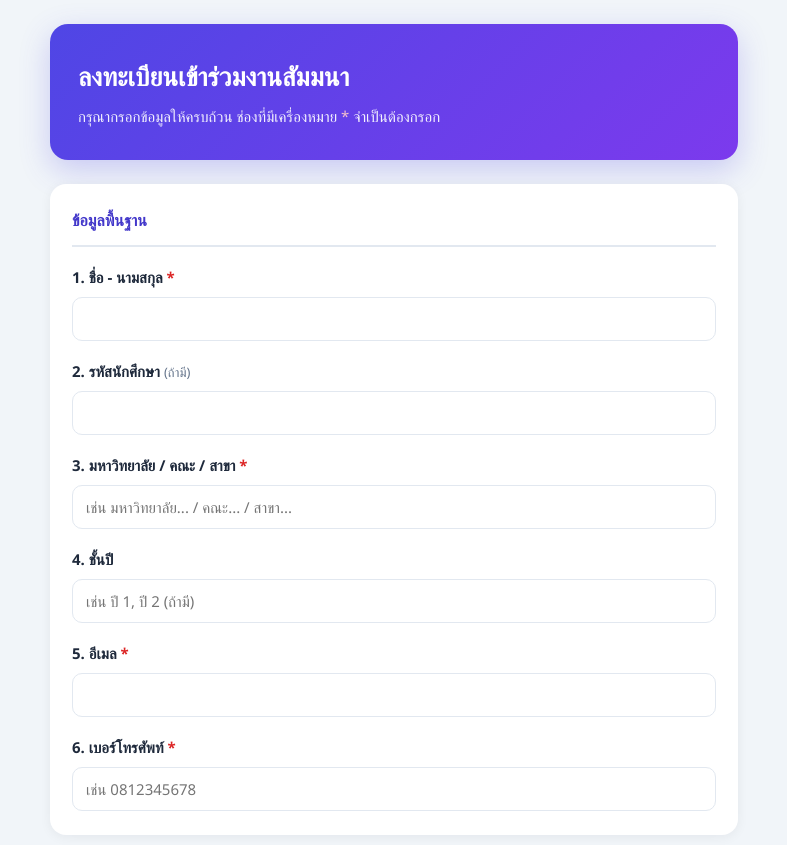
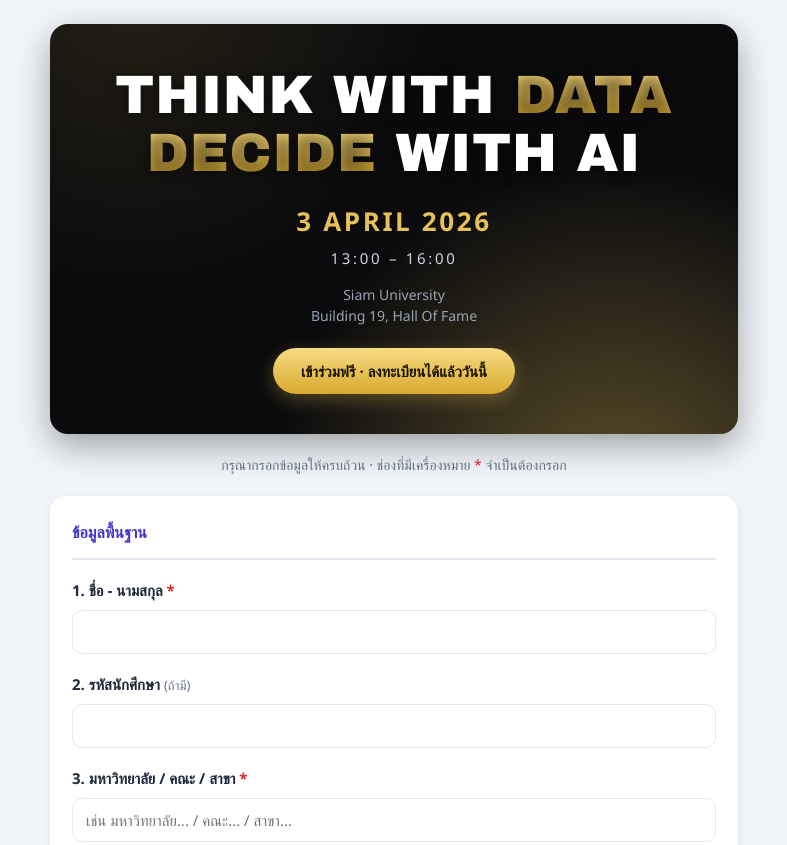
Before and after one commit to Poidon/SMR, a website: page public/index.html in a window 1280 px wide. Shown: the top 845 px of the page, without its empty margins (246-1033 px from the left). Drawn offline with Linux system fonts and the light colour scheme.

Commit message:
Add event hero banner (THINK WITH DATA, DECIDE WITH AI) to form page
Co-Authored-By: Claude Opus 4.8 <noreply@anthropic.com>

```diff
--- a/public/index.html
+++ b/public/index.html
@@ -3,7 +3,7 @@
 <head>
   <meta charset="UTF-8" />
   <meta name="viewport" content="width=device-width, initial-scale=1.0" />
-  <title>ลงทะเบียนเข้าร่วมงานสัมมนา</title>
+  <title>THINK WITH DATA, DECIDE WITH AI — ลงทะเบียน</title>
   <style>
     :root {
       --brand: #4f46e5;
@@ -26,15 +26,37 @@
     }
     .wrap { max-width: 720px; margin: 0 auto; padding: 24px 16px 64px; }
     header.hero {
-      background: linear-gradient(135deg, var(--brand), #7c3aed);
+      position: relative; overflow: hidden; text-align: center;
+      background:
+        radial-gradient(circle at 82% 118%, rgba(230, 193, 90, .38), transparent 46%),
+        radial-gradient(circle at 12% -10%, rgba(230, 193, 90, .12), transparent 40%),
+        #0b0b0d;
       color: #fff;
       border-radius: 18px;
-      padding: 32px 28px;
-      margin-bottom: 24px;
-      box-shadow: 0 10px 30px rgba(79, 70, 229, .25);
+      padding: 44px 26px 40px;
+      margin-bottom: 20px;
+      box-shadow: 0 12px 34px rgba(0, 0, 0, .35);
     }
-    header.hero h1 { margin: 0 0 6px; font-size: 26px; }
-    header.hero p { margin: 0; opacity: .92; font-size: 15px; }
+    header.hero h1 {
+      margin: 0; line-height: 1.03; text-transform: uppercase; letter-spacing: .015em;
+      font-family: "Arial Black", "Helvetica Neue", Impact, system-ui, sans-serif; font-weight: 900;
+      font-size: clamp(30px, 8.5vw, 54px);
+      text-shadow: 0 2px 14px rgba(0, 0, 0, .5);
+    }
+    header.hero h1 + h1 { margin-top: 2px; }
+    .hero .gold {
+      background: linear-gradient(180deg, #f6dc83 0%, #e6c15a 45%, #c6981f 100%);
+      -webkit-background-clip: text; background-clip: text; color: transparent;
+    }
+    .hero-date { margin-top: 20px; color: #e6c15a; font-weight: 800; letter-spacing: .1em;
+      font-size: clamp(18px, 4.5vw, 26px); }
+    .hero-time { color: #cbd5e1; margin-top: 3px; letter-spacing: .18em; font-size: 15px; }
+    .hero-venue { color: #9aa3b2; margin-top: 14px; font-size: 14px; line-height: 1.5; }
+    .hero-badge { display: inline-block; margin-top: 22px; padding: 11px 28px; border-radius: 999px;
+      background: linear-gradient(180deg, #f6dc83, #d9a92e); color: #1a1400; font-weight: 800; font-size: 15px;
+      box-shadow: 0 6px 18px rgba(230, 193, 90, .3); }
+    .form-hint { text-align: center; color: var(--muted); font-size: 14px; margin: 0 0 20px; }
+    .form-hint .req { color: var(--error); }
     .card {
       background: var(--card);
       border-radius: 16px;
@@ -102,9 +124,15 @@
 <body>
   <div class="wrap">
     <header class="hero">
-      <h1>ลงทะเบียนเข้าร่วมงานสัมมนา</h1>
-      <p>กรุณากรอกข้อมูลให้ครบถ้วน ช่องที่มีเครื่องหมาย <span style="color:#fecaca">*</span> จำเป็นต้องกรอก</p>
+      <h1>THINK WITH <span class="gold">DATA</span></h1>
+      <h1><span class="gold">DECIDE</span> WITH AI</h1>
+      <div class="hero-date">3 APRIL 2026</div>
+      <div class="hero-time">13:00 – 16:00</div>
+      <div class="hero-venue">Siam University<br>Building 19, Hall Of Fame</div>
+      <div class="hero-badge">เข้าร่วมฟรี · ลงทะเบียนได้แล้ววันนี้</div>
     </header>
+
+    <p class="form-hint">กรุณากรอกข้อมูลให้ครบถ้วน · ช่องที่มีเครื่องหมาย <span class="req">*</span> จำเป็นต้องกรอก</p>
 
     <form id="form" novalidate>
       <!-- ข้อมูลพื้นฐาน -->
```
